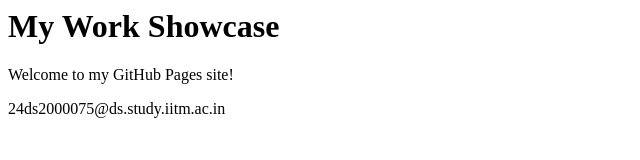
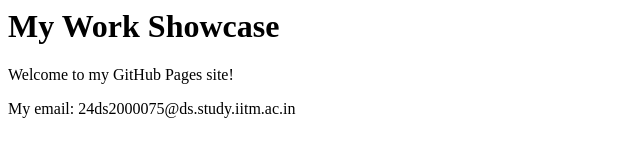
Before and after one commit to Krishnandu8/MyWebSite, a plain HTML site: page index.html in a window 1280 px wide. Shown: the whole page, without its empty margins (0-640 px from the left). Drawn offline with Linux system fonts and the light colour scheme.

```diff
--- a/index.html
+++ b/index.html
@@ -1,2 +1,2 @@
 <h1>My Work Showcase</h1><p>Welcome to my GitHub Pages site!</p>
-<!--email_off-->24ds2000075@ds.study.iitm.ac.in<!--/email_off-->
+<p>My email: <!--email_off-->24ds2000075@ds.study.iitm.ac.in<!--/email_off--></p>
```
